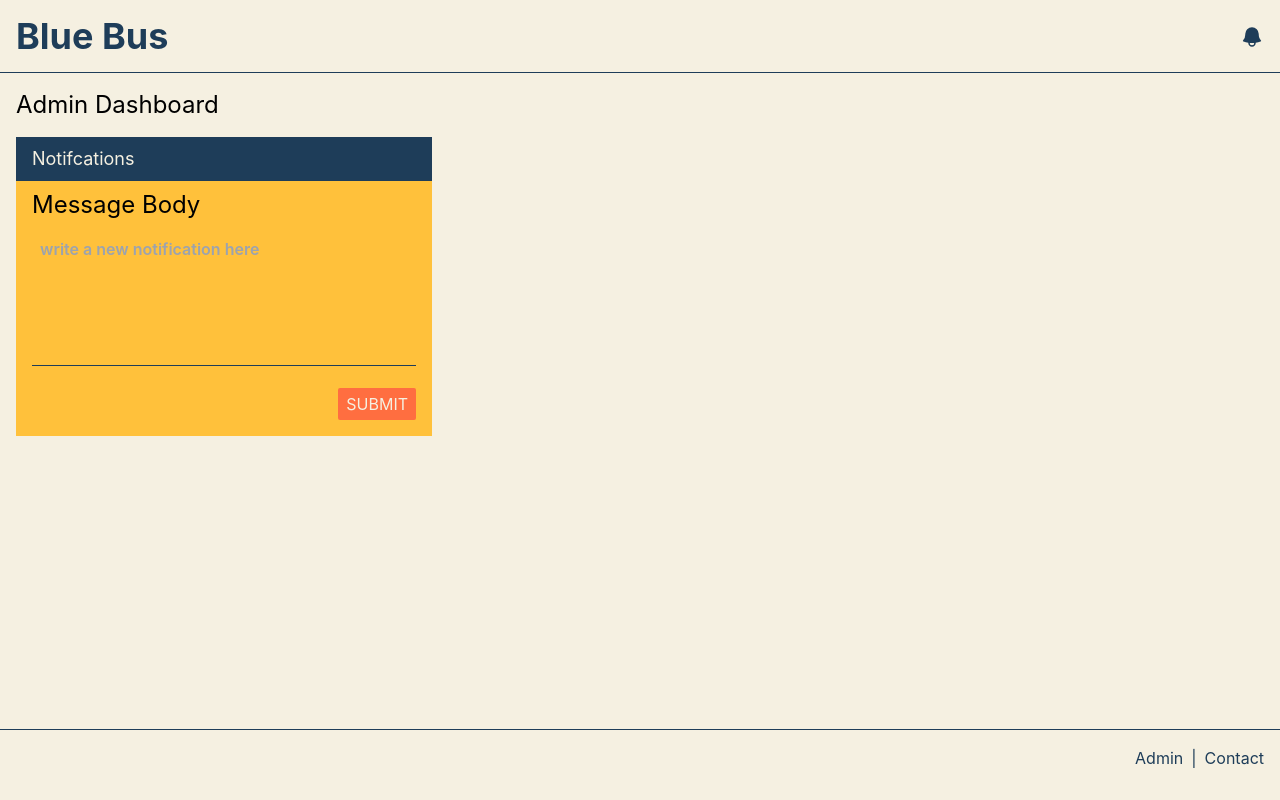
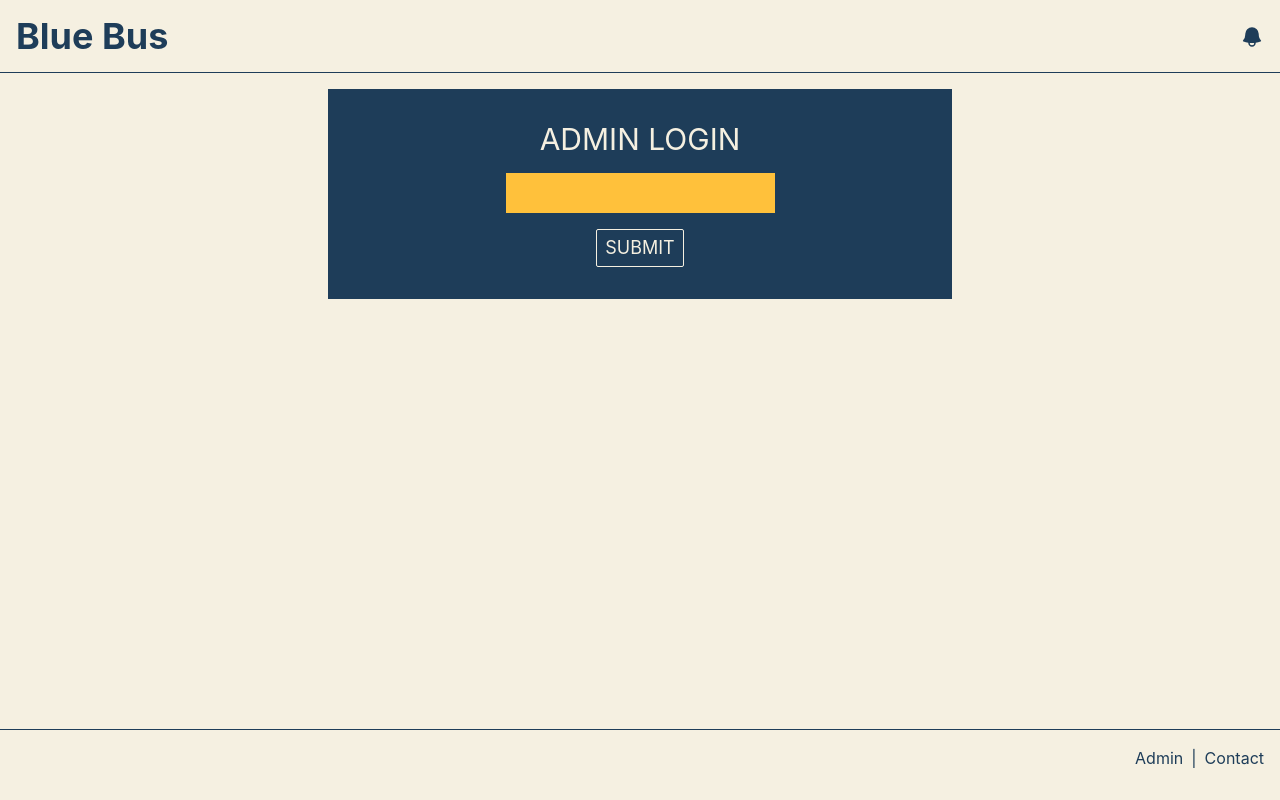
Before and after one commit to ParmarTarun/occt-blue-bus, a React (Create React App) app: page /occt-blue-bus/admin in a window 1280 px wide. Built offline with nearby package versions, Linux system fonts and the light colour scheme.

Commit message:
✨ Add Admin Login

```diff
--- a/src/App.tsx
+++ b/src/App.tsx
@@ -1,4 +1,4 @@
-import { BrowserRouter, Route, Routes } from "react-router-dom";
+import { BrowserRouter, Navigate, Route, Routes } from "react-router-dom";
 import "./App.css";
 
 import HomePage from "./pages/home";
@@ -8,10 +8,12 @@ import Layout from "./components/Layout";
 import NotFound from "./pages/notFound";
 import Notifications from "./pages/notifications";
 import { NotificationsProvider } from "./context/notification";
+import { AdminProvider } from "./context/admin";
 
 const App = () => {
   return (
     <BrowserRouter basename="/occt-blue-bus">
+      <AdminProvider>
         <NotificationsProvider>
           <Layout>
             <Routes>
@@ -23,6 +25,7 @@ const App = () => {
             </Routes>
           </Layout>
         </NotificationsProvider>
+      </AdminProvider>
     </BrowserRouter>
   );
 };
--- /dev/null
+++ b/src/api/admin.ts
@@ -0,0 +1,23 @@
+import axios from "axios";
+
+type loginAdminType = (p: string) => Promise<{
+  token: string;
+}>;
+
+export const loginAdmin: loginAdminType = async (secret: string) => {
+  const url = process.env.REACT_APP_ADMIN_ENDPOINT;
+  if (!url) throw new Error("Endpoint for admin is missing");
+  return axios.post(url, { secret }).then((res) => res.data);
+};
+
+type validateTokenType = (p: string) => Promise<{
+  message: string;
+}>;
+
+export const validateToken: validateTokenType = async (token: string) => {
+  const url = process.env.REACT_APP_ADMIN_ENDPOINT;
+  if (!url) throw new Error("Endpoint for admin is missing");
+  return axios
+    .get(url, { headers: { Authorization: `Bearer ${token}` } })
+    .then((res) => res.data);
+};
--- a/src/api/notification.ts
+++ b/src/api/notification.ts
@@ -8,7 +8,13 @@ type getNotificationsType = () => Promise<{
 export const postNotification = async (message: string) => {
   const url = process.env.REACT_APP_NOTIFICATIONS_ENDPOINT;
   if (!url) throw new Error("Endpoint for notifications is missing");
-  return axios.post(url, { message }).then((res) => res.data);
+  return axios
+    .post(
+      url,
+      { message },
+      { headers: { Authorization: `Bearer ${localStorage.getItem("bbt")}` } }
+    )
+    .then((res) => res.data);
 };
 
 export const getNotifications: getNotificationsType = async () => {
--- a/src/components/NotificationForm.tsx
+++ b/src/components/NotificationForm.tsx
@@ -20,6 +20,7 @@ const NotificationForm = () => {
     e.preventDefault();
     postNotification(message)
       .then((data) => {
+        setMessage("");
         setFeedback({ message: "Notification submitted!", success: true });
       })
       .catch((e) => {
--- /dev/null
+++ b/src/context/admin.tsx
@@ -0,0 +1,36 @@
+import {
+  Dispatch,
+  SetStateAction,
+  createContext,
+  useContext,
+  useState,
+} from "react";
+import { ReactChildrenProps } from "../types";
+
+type adminContextType = {
+  adminLoggedIn: boolean;
+  setAdminLoggedIn: Dispatch<SetStateAction<boolean>>;
+};
+
+const AdminContext = createContext<adminContextType>({
+  adminLoggedIn: false,
+  setAdminLoggedIn: () => {},
+});
+
+export function useAdmin() {
+  return useContext(AdminContext);
+}
+
+export function AdminProvider({ children }: ReactChildrenProps) {
+  const [adminLoggedIn, setAdminLoggedIn] = useState(false);
+
+  const value = {
+    adminLoggedIn,
+    setAdminLoggedIn,
+  };
+  return (
+    <>
+      <AdminContext.Provider value={value}>{children}</AdminContext.Provider>
+    </>
+  );
+}
--- a/src/pages/admin.tsx
+++ b/src/pages/admin.tsx
@@ -1,14 +1,88 @@
-import React from "react";
+import React, { useEffect, useState } from "react";
+import { loginAdmin, validateToken } from "../api/admin";
+import { useAdmin } from "../context/admin";
 import NotificationForm from "../components/NotificationForm";
 
 const AdminPage = () => {
+  const [secret, setSecret] = useState("");
+  const [error, setError] = useState("");
+  const [loading, setLoading] = useState(false);
+
+  const { adminLoggedIn, setAdminLoggedIn } = useAdmin();
+
+  const handleSubmit = (e: React.MouseEvent<HTMLButtonElement>) => {
+    e.preventDefault();
+    setError("");
+    setLoading(true);
+    loginAdmin(secret)
+      .then(({ token }) => {
+        localStorage.setItem("bbt", token);
+        setAdminLoggedIn(true);
+      })
+      .catch((e) => {
+        console.log(e);
+        setError(e.response.data.message);
+      })
+      .finally(() => setLoading(false));
+  };
+
+  const checkForAdmin = () => {
+    const token = localStorage.getItem("bbt");
+    if (!token) return;
+    validateToken(token)
+      .then(() => setAdminLoggedIn(true))
+      .catch(() => setAdminLoggedIn(false));
+  };
+
+  const handleLogout = () => {
+    localStorage.removeItem("bbt");
+    setAdminLoggedIn(false);
+  };
+
+  useEffect(checkForAdmin, []);
+
+  if (adminLoggedIn)
+    return (
+      <div>
+        <div className="flex justify-between items-center">
+          <h2 className="text-2xl">Admin Dashboard</h2>
+          <button
+            className="bg-darkHighlight text-primary px-2 py-1 rounded-sm font-semibold"
+            onClick={handleLogout}
+          >
+            LOGOUT
+          </button>
+        </div>
+        <div className="grid grid-cols-3 pt-4">
+          <div className="col-span-1">
+            <NotificationForm />
+          </div>
+        </div>
+      </div>
+    );
+
   return (
     <div>
-      <h2 className="text-2xl">Admin Dashboard</h2>
-      <div className="grid grid-cols-3 pt-4">
-        <div className="col-span-1">
-          <NotificationForm />
+      <div className="w-1/2 m-auto text-center bg-primary text-secondary py-8 px-4">
+        <h3 className="text-3xl">ADMIN LOGIN</h3>
+        <div className="basic-input-group mt-4">
+          <input
+            type="text"
+            value={secret}
+            onChange={(e) => setSecret(e.target.value)}
+          />
         </div>
+        <p className="text-red mb-2 font-semibold">{error}</p>
+        {loading ? (
+          <p>Validating...</p>
+        ) : (
+          <button
+            className="border border-secondary bg-transparent text-secondary px-2 py-1 rounded-sm text-lg"
+            onClick={handleSubmit}
+          >
+            SUBMIT
+          </button>
+        )}
       </div>
     </div>
   );
```
Lines whose indentation alone changed are shown as unchanged.
